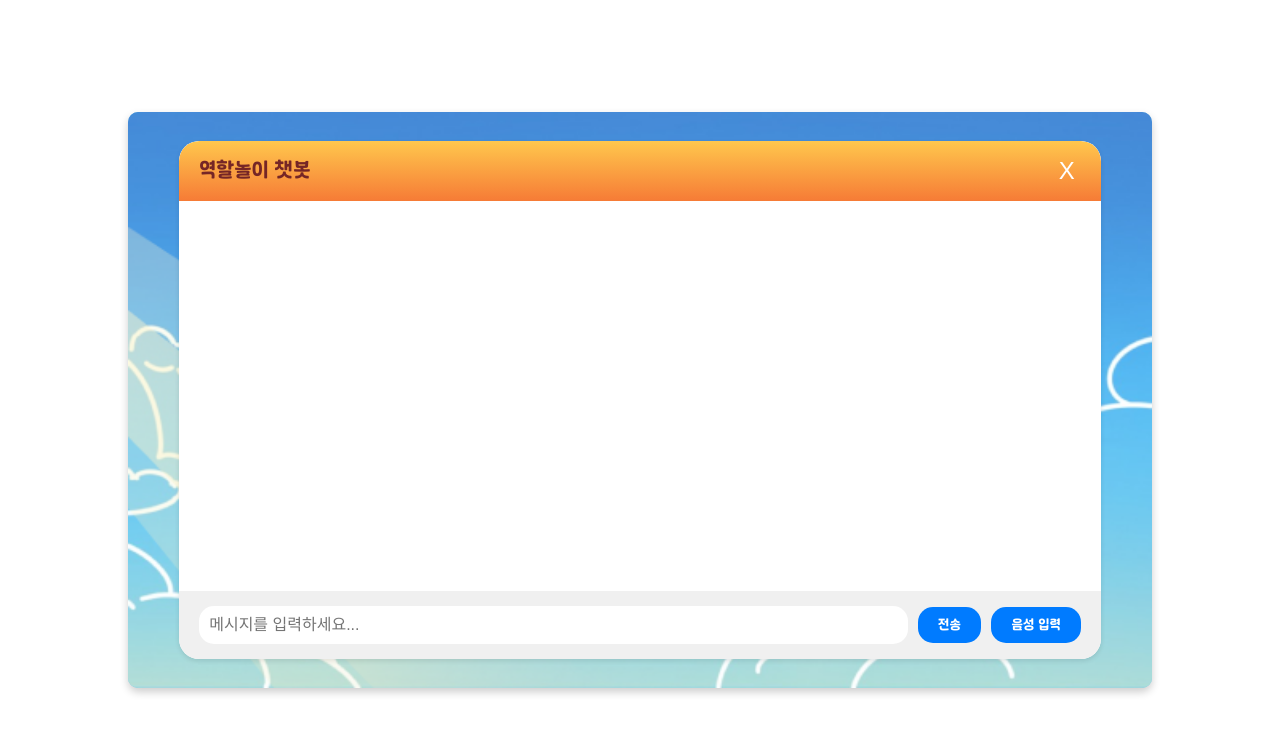
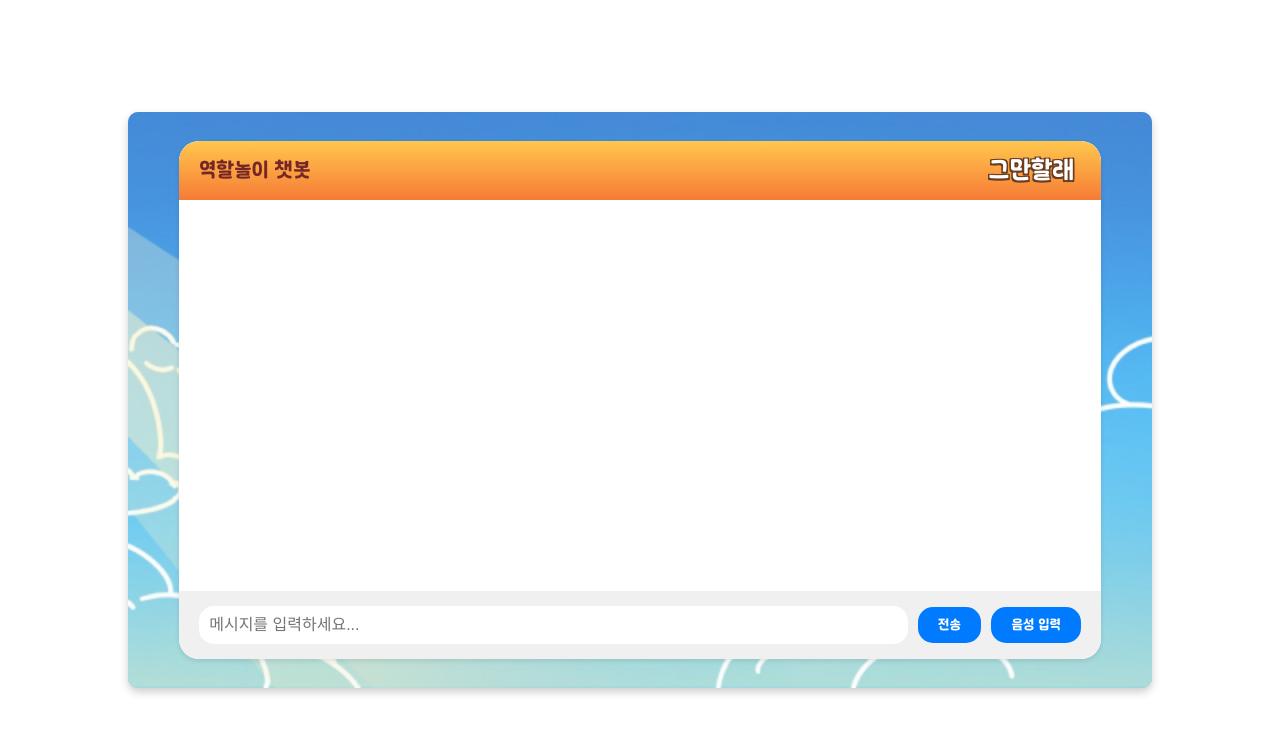
Before and after one commit to Prize-Three/roleplay_frontend, a React (Create React App) app: page /chat in a window 1280 px wide. Shown: the top 734 px of the page. Built offline with nearby package versions, Linux system fonts and the light colour scheme.

Commit message:
역할놀이 종료 버튼 스타일 수정

```diff
--- a/src/pages/Chat/Chat.jsx
+++ b/src/pages/Chat/Chat.jsx
@@ -109,7 +109,7 @@ function Chat() {
                     <div className={styles.chatHeader}>
                         <h1>역할놀이 챗봇</h1>
                         <button className={styles.stopButton} onClick={handleStopClick}>
-                            X
+                            그만할래
                         </button>
                     </div>
                     <div className={styles.chatBody}>
--- a/src/pages/Chat/Chat.module.scss
+++ b/src/pages/Chat/Chat.module.scss
@@ -51,10 +51,18 @@
   color: white;
   font-size: 24px;
   cursor: pointer;
+  font-family: 'LaundryGothicBold', sans-serif;
+
+  /* 글씨체에 테두리 효과 */
+  text-shadow: 1.5px 1.5px 0 #6C3C21, /* 아래쪽과 오른쪽에 검은색 그림자 */
+  -1.5px -1.5px 0 #6C3C21, /* 위쪽과 왼쪽에 검은색 그림자 */
+  1.5px -1.5px 0 #6C3C21, /* 위쪽과 오른쪽에 검은색 그림자 */
+  -1.5px 1.5px 0 #6C3C21; /* 아래쪽과 왼쪽에 검은색 그림자 */
 }
 
 .stopButton:hover {
   color: #f44336; /* hover 시 빨간색 */
+  text-shadow: none;
 }
 
 .chatBody {
```
